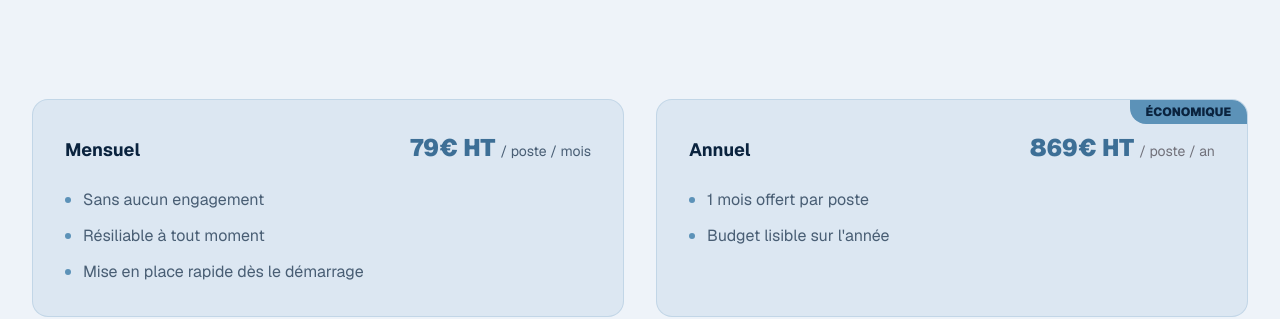
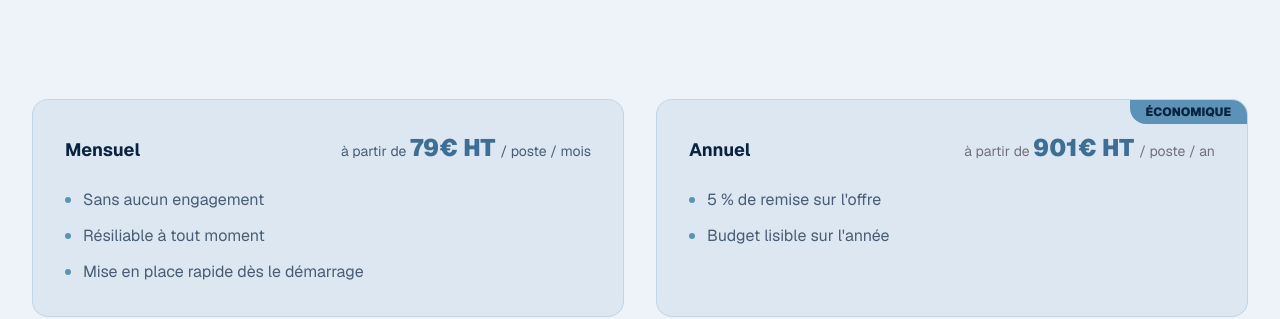
Before and after one commit to trinexta-org/trinexta-website, a Next.js app: page /serenite in a window 1280 px wide. Shown: the part 8620-8939 px from the top of the page. Built offline with nearby package versions, Linux system fonts and the light colour scheme; no server answers; a web font is replaced by a local one.

Commit message:
fix: ajoute "a partir de" et remise 5% sur les tarifs Serenite

```diff
--- a/src/components/serenite/SerenitePricing.tsx
+++ b/src/components/serenite/SerenitePricing.tsx
@@ -6,7 +6,7 @@ export function SerenitePricing() {
       <div className="p-8 rounded-2xl bg-surface-strong border border-secondary/20 space-y-6">
         <div className="flex justify-between items-baseline">
           <span className="text-lg font-bold text-primary">Mensuel</span>
-          <span className="text-2xl font-black text-secondary-strong">79€ HT <span className="text-sm font-normal text-primary/70">/ poste / mois</span></span>
+          <span className="text-2xl font-black text-secondary-strong"><span className="text-sm font-normal text-primary/70">à partir de </span>79€ HT <span className="text-sm font-normal text-primary/70">/ poste / mois</span></span>
         </div>
         <ul className="text-base text-primary/70 space-y-3">
           <li className="flex items-center gap-3">
@@ -27,12 +27,12 @@ export function SerenitePricing() {
         <div className="absolute top-0 right-0 bg-secondary text-primary text-xs font-black uppercase px-4 py-1 rounded-bl-xl">Économique</div>
         <div className="flex justify-between items-baseline">
           <span className="text-lg font-bold text-primary">Annuel</span>
-          <span className="text-2xl font-black text-secondary-strong">869€ HT <span className="text-sm font-normal text-muted-foreground">/ poste / an</span></span>
+          <span className="text-2xl font-black text-secondary-strong"><span className="text-sm font-normal text-muted-foreground">à partir de </span>901€ HT <span className="text-sm font-normal text-muted-foreground">/ poste / an</span></span>
         </div>
         <ul className="text-base text-primary/70 space-y-3">
           <li className="flex items-center gap-3">
             <span className="w-1.5 h-1.5 rounded-full bg-secondary shrink-0" />
-            <span>1 mois offert par poste</span>
+            <span>5&nbsp;% de remise sur l&apos;offre</span>
           </li>
           <li className="flex items-center gap-3">
             <span className="w-1.5 h-1.5 rounded-full bg-secondary shrink-0" />
```
